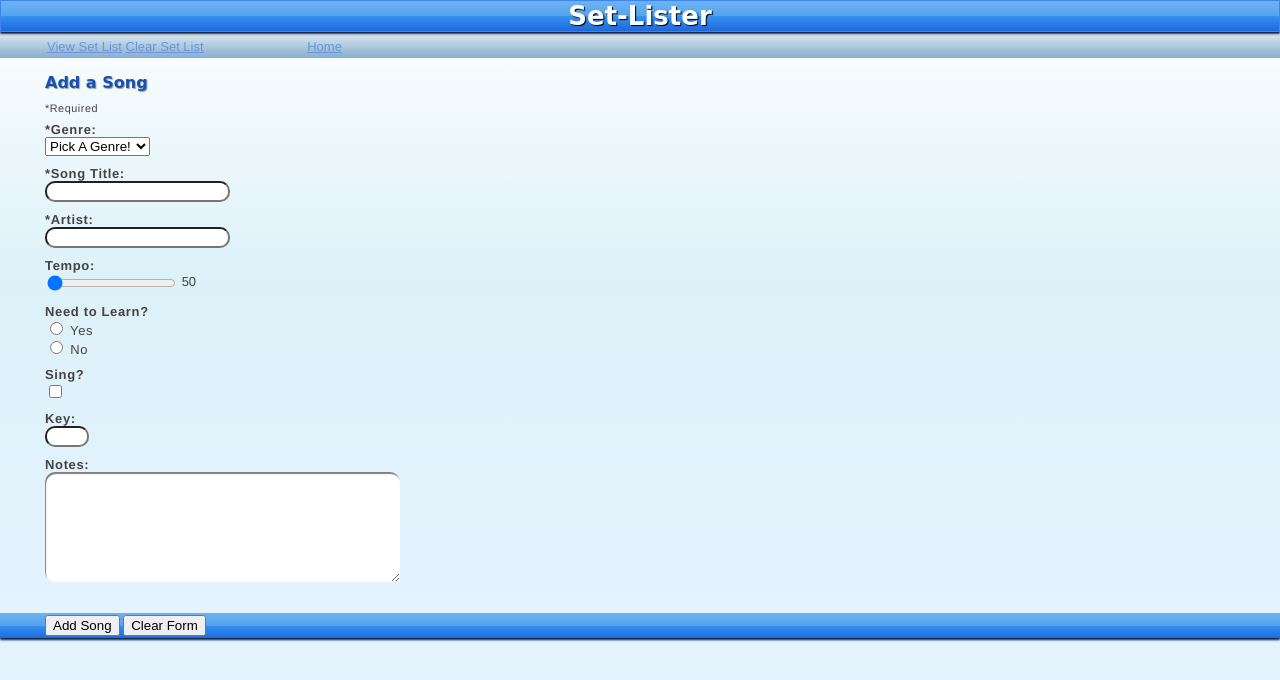
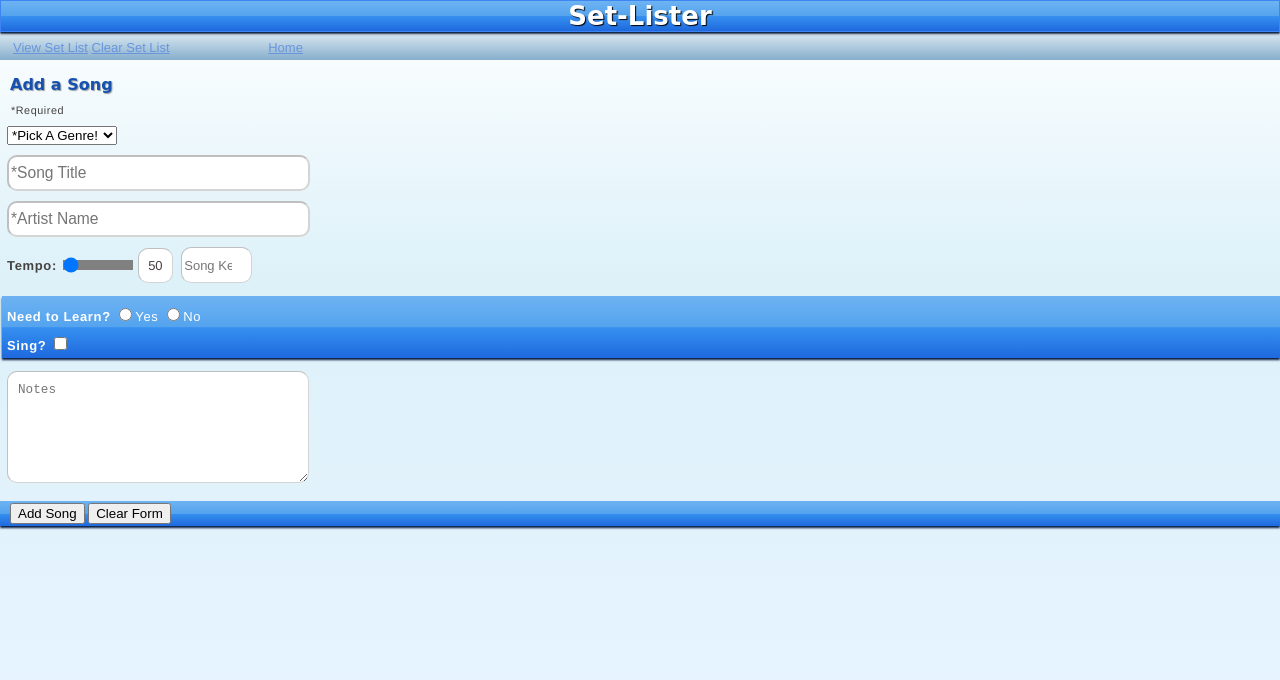
Before and after one commit to jnwade/VFW, a plain HTML site: page additem.html in a window 1280 px wide. Drawn offline with Linux system fonts and the light colour scheme; a web font is replaced by a local one.

Commit message:
UI Redesign and Date Toggle JS Fix

```diff
--- a/CSS/styles.css
+++ b/CSS/styles.css
@@ -24,7 +24,7 @@ h1 { /* App Header */
 }
 
 body { /* general text styling and BG gradient styling */
-	margin: 0;
+	margin: auto;
 	font-family: Helvetica, Arial, sans-serif;
 	font-size:small;
 	background: -moz-linear-gradient(top,  #feffff 0%, #ddf1f9 35%, #e8f4ff 100%) fixed; /* FF3.6+ */
@@ -52,21 +52,24 @@ div#headerDiv{ /* Contains header nav gradient styles */
 }
 
 nav#addItemNav{ /* padding for nav element containing header links */
-	padding: 2px;
+	padding: 3px;
 }
 
-#viewList, #clearList { /* Header links alignment */
+#viewList, #clearList, #addNew { /* Header links alignment */
 	display: inline;
+	margin-left: -35px;
+	padding-right: 35px;
+
 }
 
 #homeButton{
-	padding-left: 100px;
+	padding-left: 60px;
 }
 
 legend { /* Add a Song text styling */
 	color: #1751af;
 	font-family: 'Federant', cursive;
-	padding: 0px 0px 0px 45px;
+	padding: 0px 0px 0px 10px;
 	font-size: medium;
 	font-weight: bolder;
 	text-shadow: 1px 1px 1px rgba(65,65,69,0.5);
@@ -74,7 +77,7 @@ legend { /* Add a Song text styling */
 
 #requiredMsg{
 	font-size: smaller;
-	padding:10px 0px 0px 45px;
+	padding:10px 0px 0px 11px;
 	margin-bottom: -10px;
 	display: block;
 	color: #474242;
@@ -82,19 +85,20 @@ legend { /* Add a Song text styling */
 }
 
 #errors{
-	/* padding:10px 0px 10px 0px; */
+    margin-top: 15px;
 	box-shadow: inset 1px 2px 1px rgba(0,0,0,0.5);
 	background-color: rgba(255,0,0,0.3);
+	font-size: x-small;
 	color: white;
-	letter-spacing: .05em;
 	font-weight: bold;
+
+}
 
 
 
-}
-
 ul { /* Removes bullet pints from List Items */
 	list-style-type: none;
+	margin-left: -38px;
 }
 
 li { /* List item spacing */
@@ -102,44 +106,94 @@ li { /* List item spacing */
 }
 
 label { /* Input name styles */
-	display: block;
+	display: inline-table;
 	color: #474242;
 	letter-spacing: .05em;
+
+}
+
+#songName, #artist, learnBy { /* text input field styling */
+	border-radius: 10px;
+	padding: 1px 2px 1px 2px;
+	width: 295px;
+	height: 30px;
+	font-size: larger;
+	border-color: rgba(0,0,0,0.25);
+
+}
+
+input[type='range'] {
+    -webkit-appearance: none;
+    background-color: gray;
+    width: 70px;
+    height: 10px;
 }
 
 span#range { /* Range displayed value style */
 	position: relative;
-	top: -5px;
+	top: 0px;
 	color: #474242;
-	}
-
-input[type=text], input[type=date] { /* text input field styling */
-	border-radius: 10px;
-	padding: 1px 2px 1px 2px;
-}
-
-#key{ /* Key input field size adjustment */
-	width: 25px;
-	padding-left: 12.5px;
 
 }
 
+#tempoBox {
+	display: inline;
+	background-color: white;
+	padding: 9px;
+	border: 1px inset black;
+	border-radius: 10px;
+	border-color: rgba(0,0,0,0.25);
+}
+
+
+#key{ /* Key input field size adjustment */
+	border-radius: 10px;
+	border: 1px inset black;
+	border-color: rgba(0,0,0,0.25);
+	padding: 3px 2px 1px 2px;
+	width: 65px;
+	height: 30px;
+	text-align: center;
+	font-size: inherit;
+	margin-left: 5px;
+}
+
+#bulletCheck{
+	margin: 8px 0px 8px 0px;
+	padding-top: 4px;
+	box-shadow: 0px 2px 2px #031b41;
+	background: -moz-linear-gradient(top,  #6db3f2 0%, #54a3ee 50%, #3690f0 51%, #1e69de 100%); /* FF3.6+ */
+	background: -webkit-linear-gradient(top,  #6db3f2 0%,#54a3ee 50%,#3690f0 51%,#1e69de 100%); /* Chrome10+,Safari5.1+ */
+}
+
+#learnByDate {
+	box-shadow: inset 1px 2px 1px rgba(0,0,0,0.5);
+	background-color: rgba(255,0,0,0.3);
+	width: 302px;
+	margin: -5px;
+	padding: 8px;
+}
+
+
 textarea { /* Notes section styling */
 	border-radius: 10px;
-	border: none;
-	box-shadow: inset 1px 2px 1px rgba(0,0,0,0.5);
+	border: 1px inset black;
+	border-color: rgba(0,0,0,0.25);
 	padding: 10px;
+	margin-bottom: -13px;
+	width: 280px;
+	font-size: larger;
 }
 
 #item { /* Stored data styling */
-	margin-left: -80px;
 	color: #474242;
-	letter-spacing: .05em;
+	font-family: Helvetica, Arial, sans-serif;
+	font-size:small;
 }
 
 
 #footerDiv { /* Footer Navigation Styling */
-	padding: 2px 0px 2px 45px;
+	padding: 2px 0px 2px 10px;
 	box-shadow: 0px 2px 2px #031b41;
 	background: -moz-linear-gradient(top,  #6db3f2 0%, #54a3ee 50%, #3690f0 51%, #1e69de 100%); /* FF3.6+ */
 	background: -webkit-linear-gradient(top,  #6db3f2 0%,#54a3ee 50%,#3690f0 51%,#1e69de 100%); /* Chrome10+,Safari5.1+ */
--- a/JS/main.js
+++ b/JS/main.js
@@ -199,16 +199,20 @@
 		$("songName").value = item.songName[1];
 		$("artist").value = item.artist[1];
 		$("tempo").value = item.tempo[1];
+
 		//For Radio buttons
 		var radio = document.forms[0].learn;
 		for(var i = 0; i< radio.length; i++){
 			if(radio[i].value == "yes" && item.needToLearn[1] == "yes") {
 				radio[i].setAttribute("checked", "checked");
+				toggleMe();
+				$("learnBy").value = item.learnBy[1];
 			}else if(radio[i].value == "no" && item.needToLearn[1] == "no") {
 				radio[i].setAttribute("checked", "checked");
+				toggleMe2();
 			}
 		}
-		$("learnBy").value = item.learnBy[1];
+
 		//For Check Box
 		if(item.sing[1] == "on") {
 			$("sing").setAttribute("checked", "checked");
@@ -271,25 +275,25 @@
  		//Get error messages
  		var messageErrorArray = [];
  		//Genres validation
- 		if(getGenres.value === "Pick A Genre!") {
+ 		if(getGenres.value === "*Pick A Genre!") {
 	 		var genreError = "Please select a Genre."
-	 		getGenres.style.border = "5px solid rgba(255,0,0,0.5)";
+	 		getGenres.style.border = "2px solid rgba(255,0,0,0.2)";
 	 		messageErrorArray.push(genreError);
  		}
 
  		//Song Title validation
  		if(getSongName.value === ""){
 	 		var songNameError = "Please enter a Song Title.";
-	 		getSongName.style.border = "5px solid white";
-	 		getSongName.style.background = "rgba(255,0,0,0.3)";
+	 		getSongName.style.border = "2px solid white";
+	 		getSongName.style.background = "rgba(255,0,0,0.2)";
 	 		getSongName.style[boxshadowprop]="inset 1px 2px 3px rgba(0,0,0,0.55)" ;//set CSS shadow for "mydiv"
 	 		messageErrorArray.push(songNameError);
  		}
  		//Artist name validation
  		if(getArtist.value === ""){
 	 		var artistNameError = "Please enter the Artists name.";
-	 		getArtist.style.border = "5px solid white";
-	 		getArtist.style.background = "rgba(255,0,0,0.3)";
+	 		getArtist.style.border = "2px solid white";
+	 		getArtist.style.background = "rgba(255,0,0,0.2)";
 	 		getArtist.style[boxshadowprop]="inset 1px 2px 3px rgba(0,0,0,0.55)"
 	 		messageErrorArray.push(artistNameError);
  		}
@@ -327,7 +331,7 @@
  	 }
 
  	//Variable Defaults
- 	var songGenre = ["Pick A Genre!", "Disco", "Funk", "Classic Rock", "80s alt", "Hair Metal", "90s Rock" ],
+ 	var songGenre = ["*Pick A Genre!", "Disco", "Funk", "Classic Rock", "80s alt", "Hair Metal", "90s Rock" ],
  		learnValue,
  		singValue = "No",
  		errMsg = $("errors");
--- a/additem.html
+++ b/additem.html
@@ -42,9 +42,6 @@
 	        	<a href="additem.html" id="addNew" style="display:none;">Add Song</a>
 	        	<a href="#" id="clearList">Clear Set List</a>
 	        	<a href="index.html" id="homeButton">Home</a>
-
-
-
 	        </nav>
 	    </div>
         <form action="#" method="post" id="mainForm" >
@@ -52,30 +49,16 @@
 	     	<span id="requiredMsg">*Required</span>
 	     	<ul id="errors"></ul>
 	     	<ul>
-	     		<li id="select"><label for="genre"><strong>*Genre:</strong></label></li><!--Genre drop down selector-->
-	            <li> <label for="songName"><strong>*Song Title:</strong></label> <input type="text" name="title" id="songName" value="" /> </li>  <!--Song Name Input-->
-	            <li> <label for="artist"><strong>*Artist:</strong></label> <input type="text" name="artist" id="artist" value="" /> </li>  <!--Artist Name Input-->
+	     		<li id="select"></li><!--Genre drop down selector-->
+	            <li> <input type="text" name="title" id="songName" value="" placeholder="*Song Title"/> </li>  <!--Song Name Input-->
+	            <li> <input type="text" name="artist" id="artist" value="" placeholder="*Artist Name"/> </li>  <!--Artist Name Input-->
 
-	            <li> <!--Tempo Slider-->
+	            <li id="tempKey"> <!--Tempo Slider-->
 	            	<label for="tempo"><strong>Tempo:</strong></label>
 	            	<input type="range" min="50" max="200" name="tempo" id="tempo" value="50" />
-	            	<span id="range">50</span>
-	            </li>
-
-	            <li>
-		            <label for="learn"><strong>Need to Learn?</strong></label>
-		            <label> <input type="radio" id="yes" name="learn" value="yes" /> Yes</label>
-		            <label> <input type="radio" id="no" name="learn" value="no"/> No</label>
-		            <div id="learnByDate" style="display: none; margin-top: 10px;"><!--Do we need to learn this song-->
-		            	<label for="learnBy"><strong>Learn By:</strong></label> <input type="date" id="learnBy" name="learnBy" value="" />
-		            </div>
-	            </li>
-
-	            <li> <label for="sing"><strong>Sing?</strong></label> <input type="checkbox" name="sing" id="sing" /> </li> <!--Are you singing this song-->
-
-	            <li> <!-- Key Signature -->
-	            	<label for="key"><strong>Key:</strong></label>
-	            	<input type="text" list="keys" name="key" id="key" value="" />
+		            <div id="tempoBox"><span id="range">50</span></div>
+	                <!-- Key Signature -->
+	            	<input type="text" list="keys" name="key" id="key" value="" placeholder="Song Key" />
 	                	<datalist id="keys">
 						  <option value="Bb">
 						  <option value="C#">
@@ -83,9 +66,22 @@
 						  <option value="F#">
 						  <option value="G#">
 						</datalist>
-	            </li> <!--Tempo Input-->
+	            </li>
+	            <div id="bulletCheck">
+		            <li>
+			            <label for="learn" style="color:white;"><strong>Need to Learn?</strong></label>
+			            <input type="radio" id="yes" name="learn" value="yes"><label for="learn" style="color:white;">Yes</label>
+			            <input type="radio" id="no" name="learn" value="no"><label for="learn" style="color:white;">No</label>
+			            <div id="learnByDate" style="display: none; margin-top: 10px;"><!--Do we need to learn this song-->
+			            	<label for="learnBy" style="color:white;"><strong>Learn By:</strong></label> <input type="date" id="learnBy" name="learnBy" value="" />
+			            </div>
+		            </li>
+		            <li> <label for="sing" style="color:white;"><strong>Sing?</strong></label> <input type="checkbox" name="sing" id="sing" /> </li> <!--Are you singing this song-->
+	            </div>
 
-	            <li> <label for="notes"><strong>Notes:</strong></label> <textarea name="notes" id="notes" cols="40" rows="6" ></textarea> </li><!--Special Notes and Reminders-->
+	           <!--Tempo Input-->
+
+	            <li> <textarea name="notes" id="notes" cols="40" rows="6" placeholder="Notes"></textarea> </li><!--Special Notes and Reminders-->
 	            <li> <input type="hidden" value="true" /> </li> <!--Hidden Field-->
 	        </ul>
 	            <!--Submission and Reset Buttons-->
```
